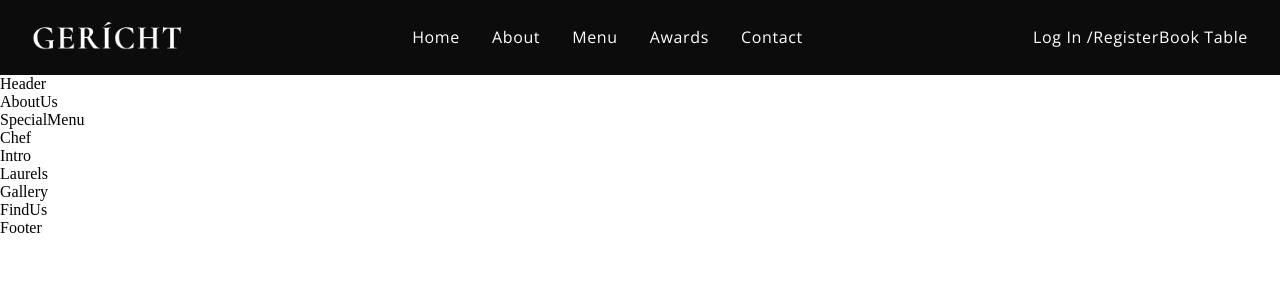
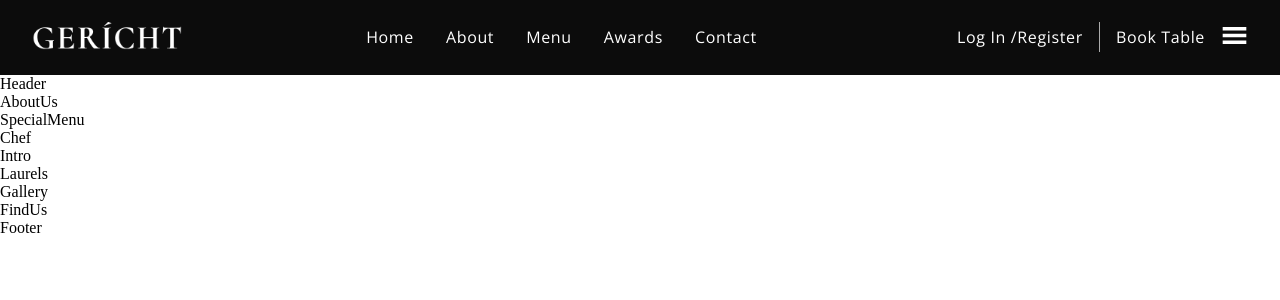
Before and after one commit to misikir21/NewTest-Restaurant, a React (Create React App) app: page / in a window 1280 px wide. Shown: the top 300 px of the page. Built offline with nearby package versions, Linux system fonts and the light colour scheme; a web font is replaced by a local one.

Commit message:
add toggle feature for small devices

```diff
--- a/src/components/Navbar/Navbar.css
+++ b/src/components/Navbar/Navbar.css
@@ -33,3 +33,69 @@
 .app__navbar-links li:hover {
 	color: var(--color-grey);
 }
+
+.app__navbar-login {
+	display: flex;
+	justify-content: flex-end;
+	align-items: center;
+}
+
+.app__navbar-login a {
+	margin: 0 1rem;
+	text-decoration: none;
+	transition: 0.5s ease;
+}
+
+.app__navbar-login a:hover {
+	border-bottom: 1px solid var(--color-golden);
+}
+
+.app__navbar-login div {
+	width: 1px;
+	height: 30px;
+	background-color: var(--color-grey);
+}
+/* .app__navbar-smallscreen {
+	display: none;
+} */
+
+.app__navbar-smallscreen_overlay {
+	position: fixed;
+	top: 0;
+	left: 0;
+	width: 100%;
+	height: 100vh;
+	background: var(--color-black);
+	transition: 0.5s ease;
+	flex-direction: column;
+	z-index: 5;
+}
+
+.app__navbar-smallscreen_overlay .overlay__close {
+	font-size: 27px;
+	color: var(--color-golden);
+	cursor: pointer;
+	position: absolute;
+	top: 20px;
+	right: 20px;
+}
+.app__navbar-smaslscreen-links {
+	list-style: none;
+}
+
+.app__navbar-smaslscreen-links li {
+	margin: 2rem;
+	cursor: pointer;
+	color: var(--color-golden);
+	font-size: 2rem;
+	text-align: center;
+	font-family: var(--font-base);
+}
+@media screen and(max-width:1150px) {
+	.app__navbar-links {
+		display: none;
+	}
+	.app__navbar-smallscreen {
+		display: flex;
+	}
+}
--- a/src/components/Navbar/Navbar.jsx
+++ b/src/components/Navbar/Navbar.jsx
@@ -1,10 +1,12 @@
-import React from "react";
+import React, { useState } from "react";
 import { GiHamburgerMenu } from "react-icons/gi";
 import { MdOutlineRestaurantMenu } from "react-icons/md";
 import images from "../../constants/images";
 import "./Navbar.css";
 
-const Navbar = () => (
+const Navbar = () => {
+	const [toggleMenu, SetToggleMenu] = useState(false);
+	return (
 		<nav className="app__navbar">
 			<div className="app__navbar-logo">
 				<img src={images.gericht} alt="reataurant logo" />
@@ -30,11 +32,46 @@
 				<a href="#login" className="p__opensans">
 					Log In /Register
 				</a>
+				<div />
 				<a href="#" className="p__opensans">
 					Book Table
 				</a>
 			</div>
+			<div className="app__navbar-smallscreen">
+				<GiHamburgerMenu
+					color="#fff"
+					fontSize={27}
+					onClick={() => SetToggleMenu(true)}
+				/>
+
+				{toggleMenu && (
+					<div className="app__navbar-smallscreen_overlay flex__center slide">
+						<MdOutlineRestaurantMenu
+							fontSize={27}
+							className="overlay__close"
+							onClick={() => SetToggleMenu(false)}
+						/>
+						<ul className="app__navbar-smaslscreen-links">
+							<li className="p__opensans">
+								<a href="home">Home</a>
+							</li>
+							<li className="p__opensans">
+								<a href="about">About</a>
+							</li>
+							<li className="p__opensans">
+								<a href="menu">Menu</a>
+							</li>
+							<li className="p__opensans">
+								<a href="awards">Awards</a>
+							</li>
+							<li className="p__opensans">
+								<a href="contact">Contact</a>
+							</li>
+						</ul>
+					</div>
+				)}
+			</div>
 		</nav>
 	);
-
+};
 export default Navbar;
```
Lines whose indentation alone changed are shown as unchanged.
